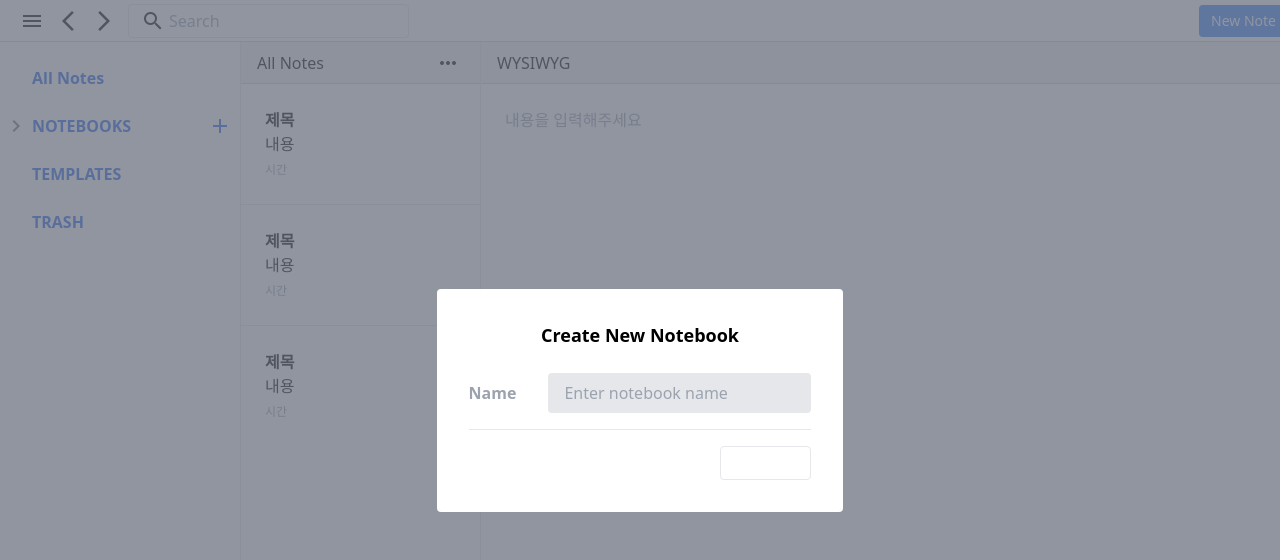
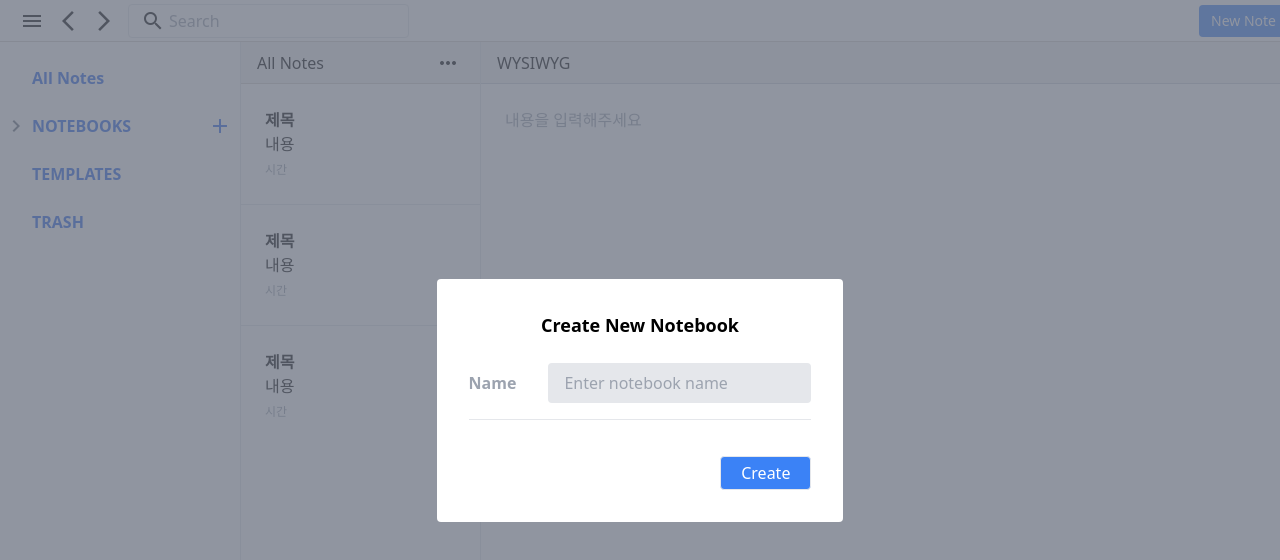
Before and after one commit to Skylark92/RMNote, a React (Create React App) app: page / in a window 1280 px wide. Both pictures are taken after a click on the button "add". Shown: the top 560 px of the page. Built offline with nearby package versions, Linux system fonts and the light colour scheme.

Commit message:
addNotebook 기능 추가

```diff
--- a/src/App.tsx
+++ b/src/App.tsx
@@ -3,19 +3,9 @@ import Menu from "components/Menu";
 import NoteList from "components/NoteList";
 import Write from "components/Write";
 import useToggle from "hooks/useToggle";
-import { useEffect } from "react";
 
 function App() {
   const { isOn, toggle } = useToggle(true);
-
-  useEffect(() => {
-    const data = localStorage.getItem("rmnote");
-
-    if (data === null) {
-      const init = JSON.stringify({});
-      localStorage.setItem("rmnote", init);
-    }
-  });
 
   return (
     <div id="App" className="w-full h-full min-w-[1400px] max-w-[1920px]">
--- /dev/null
+++ b/src/api/addNotebook.ts
@@ -0,0 +1,25 @@
+import { getDB, storage } from "./db";
+
+export default async function addNotebook(name: string) {
+  try {
+    const db = getDB();
+    if (name === "") {
+      throw new Error("한 글자 이상 입력해야 합니다.");
+    }
+    if (Object.keys(db).includes(name)) {
+      throw new Error(`The name "${name}" is already taken.`);
+    } else {
+      const newData = {
+        ...db,
+        [name]: [],
+      };
+      localStorage.setItem(storage, JSON.stringify(newData));
+      return newData;
+    }
+  } catch (error) {
+    if (error instanceof Error) {
+      console.log(error.message);
+      return error;
+    }
+  }
+}
--- /dev/null
+++ b/src/api/db.ts
@@ -0,0 +1,4 @@
+const storage = "rmnote";
+const getDB = () => JSON.parse(localStorage.getItem(storage) || "{}");
+
+export { storage, getDB };
--- a/src/components/Menu/NotebookList/AddNotebook.tsx
+++ b/src/components/Menu/NotebookList/AddNotebook.tsx
@@ -1,4 +1,22 @@
+import addNotebook from "api/addNotebook";
+import useApi from "hooks/useApi";
+import { useRef } from "react";
+
 export default function AddNotebook() {
+  const inputRef = useRef<HTMLInputElement>(null);
+  const { isPending, error, run } = useApi(addNotebook);
+
+  const add = async () => {
+    if (inputRef.current) {
+      const res = await run(inputRef.current.value);
+
+      console.log(res);
+      if (res instanceof Error) {
+        alert(res.message);
+      }
+    }
+  };
+
   return (
     <form>
       <h2 className="font-bold text-lg text-center mb-2 mx-auto">
@@ -16,9 +34,16 @@ export default function AddNotebook() {
           id="add_notebook_name"
           type="text"
           placeholder="Enter notebook name"
+          ref={inputRef}
         />
       </div>
-      <button className="block ml-auto bg-white rounded py-1 px-5 bg-blue-500 text-white mt-4 border disabled:text-gray-300 disabled:bg-white">
+      <p className="w-full min-h-[20px] text-right my-2 text-sm">{error}</p>
+      <button
+        disabled={isPending}
+        className="block ml-auto rounded py-1 px-5 bg-blue-500 text-white border disabled:text-gray-300 disabled:bg-white"
+        type="button"
+        onClick={add}
+      >
         Create
       </button>
     </form>
--- /dev/null
+++ b/src/hooks/useApi.tsx
@@ -0,0 +1,29 @@
+import { useCallback, useState } from "react";
+
+export default function useApi<T>(callback: (...args: any[]) => Promise<T>) {
+  const [isPending, setIsPending] = useState(false);
+  const [error, setError] = useState<string | null>(null);
+
+  const run = useCallback(
+    async (...args: any[]): Promise<T | undefined | Error> => {
+      try {
+        setIsPending(true);
+        setError(null);
+
+        const res = await callback(...args);
+
+        return res;
+      } catch (error) {
+        if (error instanceof Error) {
+          console.log(error.message);
+          setError(error.message);
+          return error;
+        }
+      } finally {
+        setIsPending(false);
+      }
+    },
+    [callback]
+  );
+  return { isPending, error, run };
+}
```
